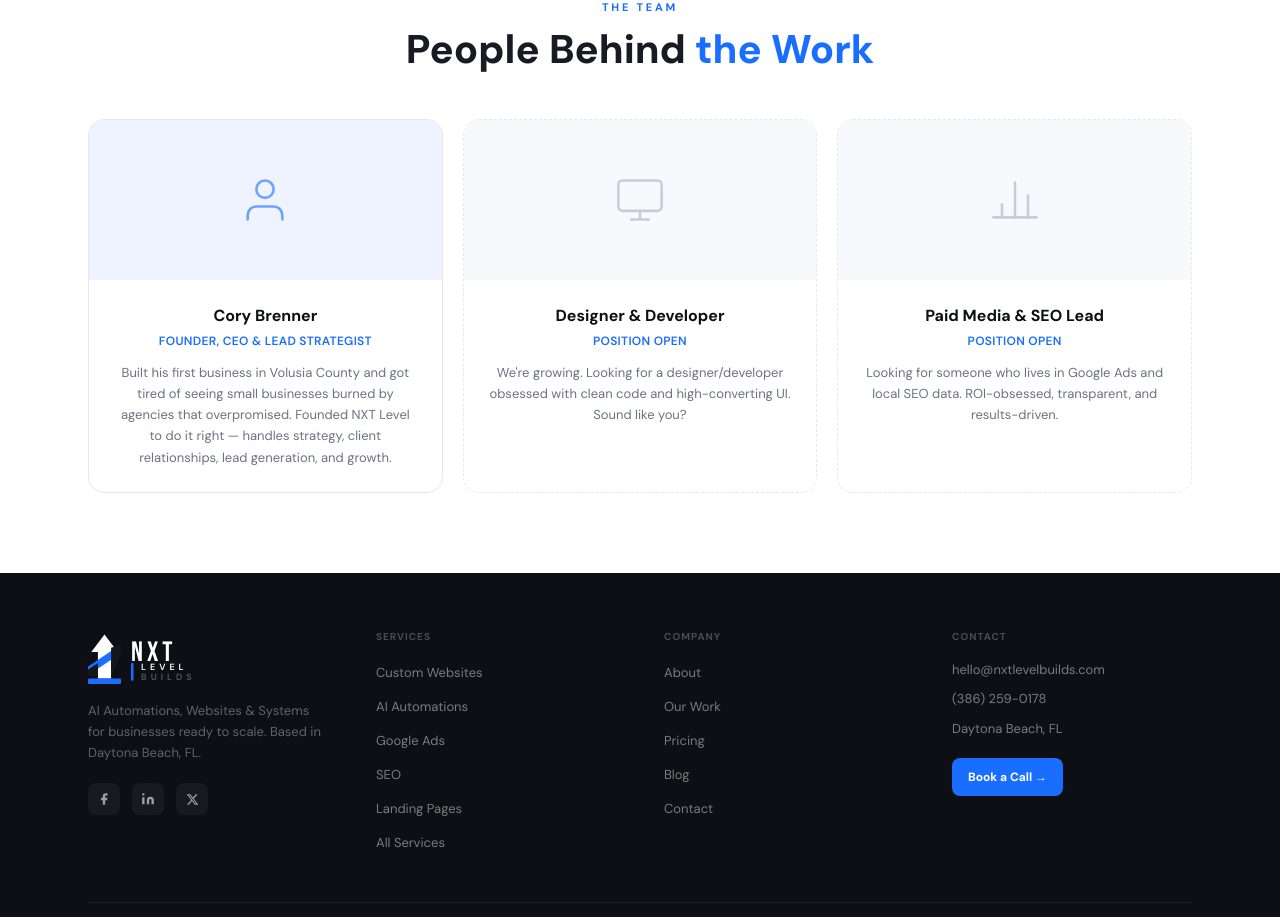
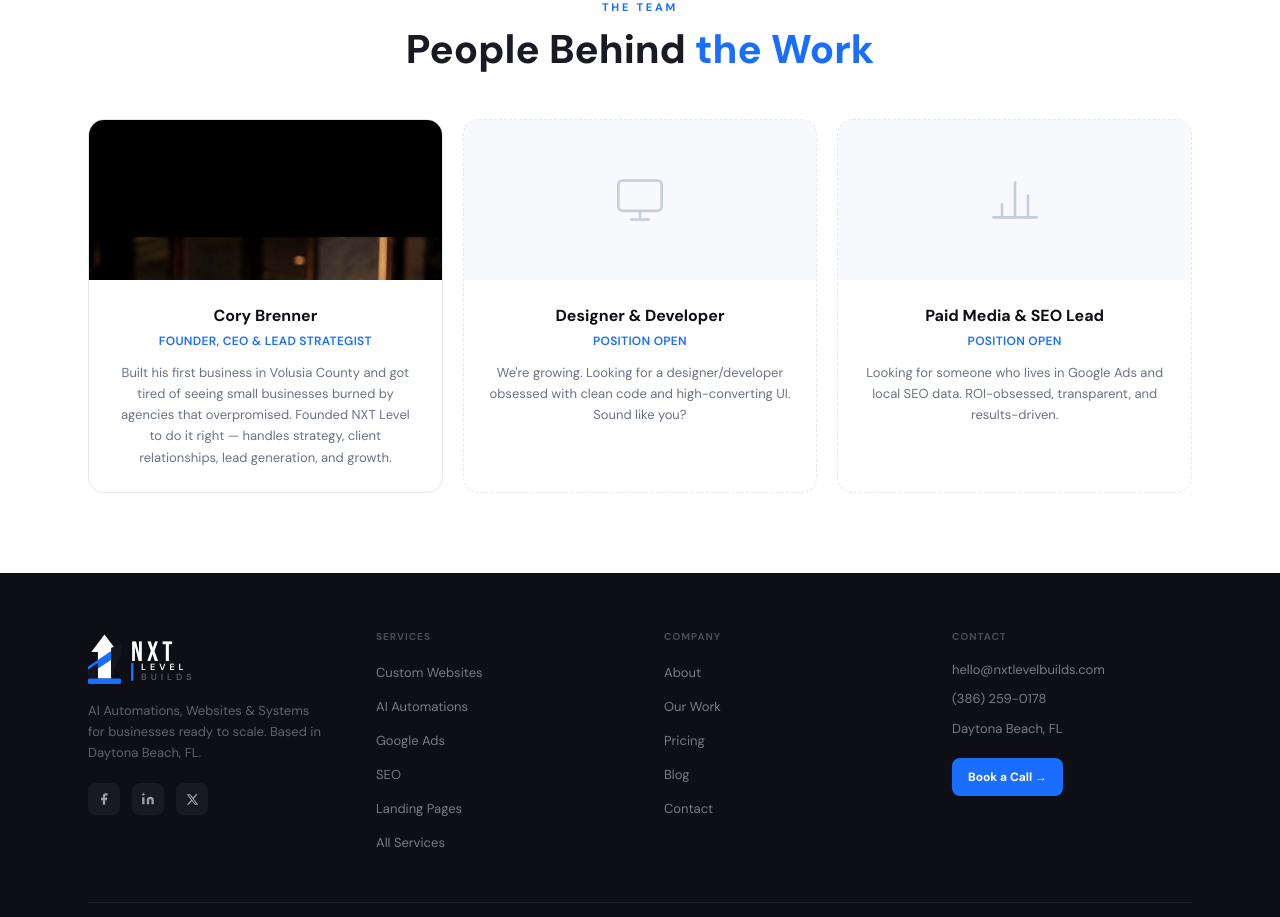
Before and after one commit to brennercory50-sys/nxtlevelbuikds, a Next.js app: page /about in a window 1280 px wide. Shown: the part 2080-2997 px from the top of the page. Built offline with nearby package versions, Linux system fonts and the light colour scheme.

Commit message:
Add Cory's photo to About page team card

```diff
--- a/app/about/page.tsx
+++ b/app/about/page.tsx
@@ -116,8 +116,8 @@
           <div className="grid grid-cols-1 md:grid-cols-3 gap-5">
             {/* Cory — real */}
             <div className="border border-[#e5e7eb] rounded-2xl overflow-hidden hover:border-accent/30 hover:shadow-lg transition-all">
-              <div className="h-40 flex items-center justify-center" style={{ background: '#eef3ff' }}>
-                <svg width="52" height="52" viewBox="0 0 24 24" fill="none" stroke="#1a6eff" strokeWidth="1.2" strokeLinecap="round" strokeLinejoin="round" opacity="0.6"><path d="M20 21v-2a4 4 0 0 0-4-4H8a4 4 0 0 0-4 4v2"/><circle cx="12" cy="7" r="4"/></svg>
+              <div className="h-40 relative bg-[#eef3ff]">
+                <Image fill src="/images/cory.jpg" alt="Cory Brenner — Founder & CEO of NXT Level Builds" className="object-cover object-top" sizes="(max-width: 768px) 100vw, 33vw" />
               </div>
               <div className="p-6 text-center">
                 <h4 className="font-bold text-[16px] text-dark mb-1">Cory Brenner</h4>
```
